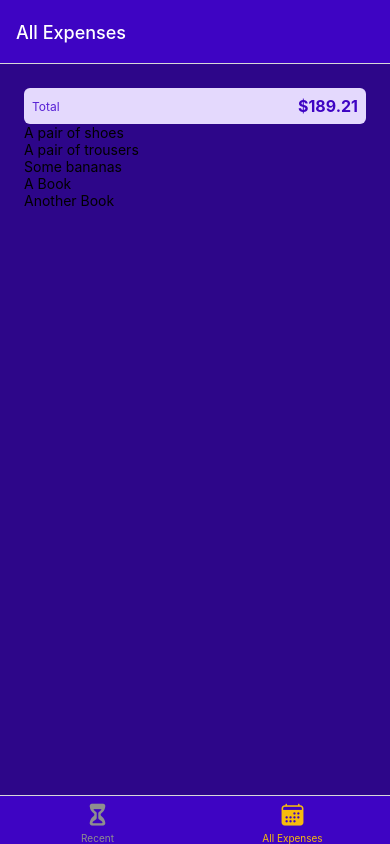
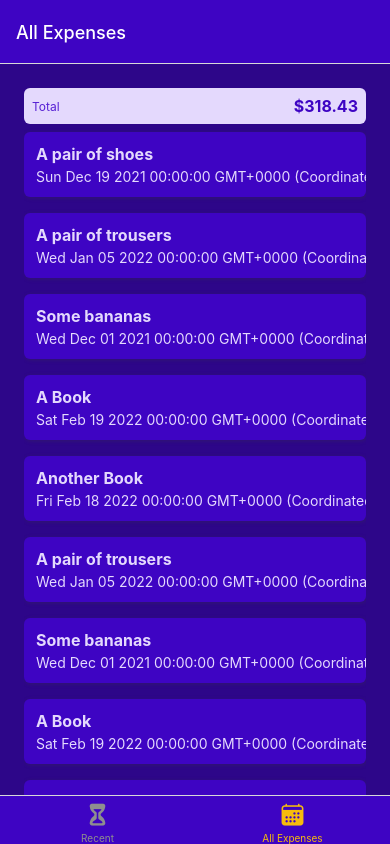
Before and after one commit to Consciously/con-react-native-expensetracker, a React Native app: screen /AllExpenses in a window 390 px wide. Built offline with nearby package versions, Linux system fonts and the light colour scheme.

Commit message:
refactor expenseItems in seperate item component

```diff
--- /dev/null
+++ b/components/ExpensesOutput/ExpenseItem.js
@@ -0,0 +1,58 @@
+import { Pressable, Text, View, StyleSheet } from 'react-native';
+import { GlobalStyles } from '../../contstants/styles';
+
+const ExpenseItem = ({ description, amount, date }) => {
+	return (
+		<Pressable>
+			<View style={styles.expenseItem}>
+				<View>
+					<Text style={[styles.textBase, styles.description]}>
+						{description}
+					</Text>
+					<Text style={styles.textBase}>{date.toString()}</Text>
+				</View>
+				<View style={styles.amountContainer}>
+					<Text style={amount}>{amount}</Text>
+				</View>
+			</View>
+		</Pressable>
+	);
+};
+
+export default ExpenseItem;
+
+const styles = StyleSheet.create({
+	expenseItem: {
+		padding: 12,
+		marginVertical: 8,
+		backgroundColor: GlobalStyles.colors.primary500,
+		flexDirection: 'row',
+		justifyContent: 'space-between',
+		borderRadius: 6,
+		elevation: 3,
+		shadowColor: GlobalStyles.colors.gray500,
+		shadowRadius: 4,
+		shadowOffset: { width: 1, height: 1 },
+		shadowOpacity: 0.4
+	},
+	textBase: {
+		color: GlobalStyles.colors.primary50
+	},
+	description: {
+		fontSize: 16,
+		marginBottom: 4,
+		fontWeight: 'bold'
+	},
+	amountContainer: {
+		paddingHorizontal: 12,
+		paddingVertical: 4,
+		backgroundColor: 'white',
+		justifyContent: 'center',
+		alignItems: 'center',
+		borderRadius: 4
+	},
+	amount: {
+		color: GlobalStyles.colors.primary500,
+		fontWeight: 'bold'
+	}
+});
--- a/components/ExpensesOutput/ExpensesList.js
+++ b/components/ExpensesOutput/ExpensesList.js
@@ -1,7 +1,8 @@
-import { FlatList, Text } from 'react-native';
+import { FlatList } from 'react-native';
+import ExpenseItem from './ExpenseItem';
 
 const renderExpenseItem = itemData => {
-	return <Text>{itemData.item.description}</Text>;
+	return <ExpenseItem {...itemData.item} />;
 };
 
 const ExpensesList = ({ expenses }) => {
--- a/components/ExpensesOutput/ExpensesOutput.js
+++ b/components/ExpensesOutput/ExpensesOutput.js
@@ -33,6 +33,30 @@
 		description: 'Another Book',
 		amount: 18.95,
 		date: new Date('2022-02-18')
+	},
+	{
+		id: 'e6',
+		description: 'A pair of trousers',
+		amount: 89.29,
+		date: new Date('2022-01-05')
+	},
+	{
+		id: 'e7',
+		description: 'Some bananas',
+		amount: 5.99,
+		date: new Date('2021-12-01')
+	},
+	{
+		id: 'e8',
+		description: 'A Book',
+		amount: 14.99,
+		date: new Date('2022-02-19')
+	},
+	{
+		id: 'e9',
+		description: 'Another Book',
+		amount: 18.95,
+		date: new Date('2022-02-18')
 	}
 ];
 
@@ -50,7 +74,9 @@
 const styles = StyleSheet.create({
 	container: {
 		flex: 1,
-		padding: 24,
+		paddingHorizontal: 24,
+		paddingTop: 24,
+		paddingBottom: 0,
 		backgroundColor: GlobalStyles.colors.primary700
 	}
 });
```
